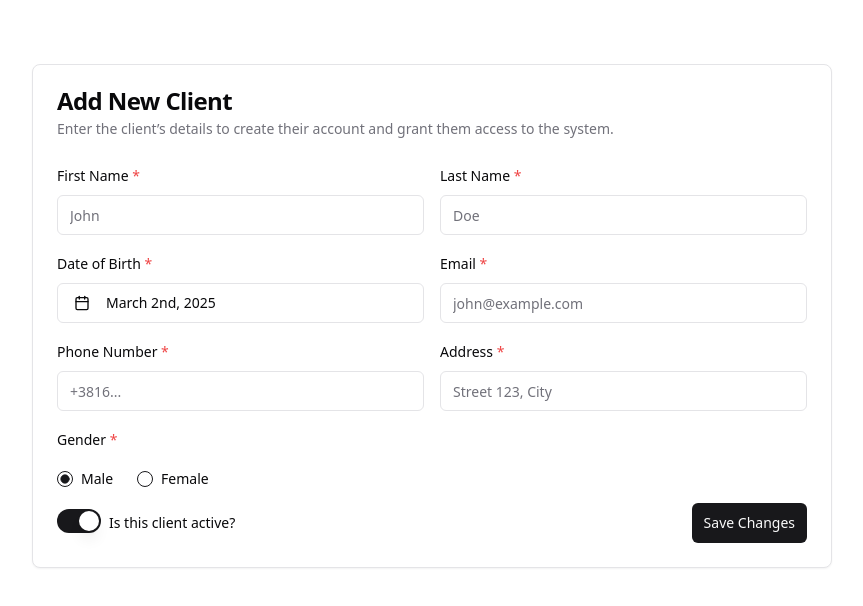
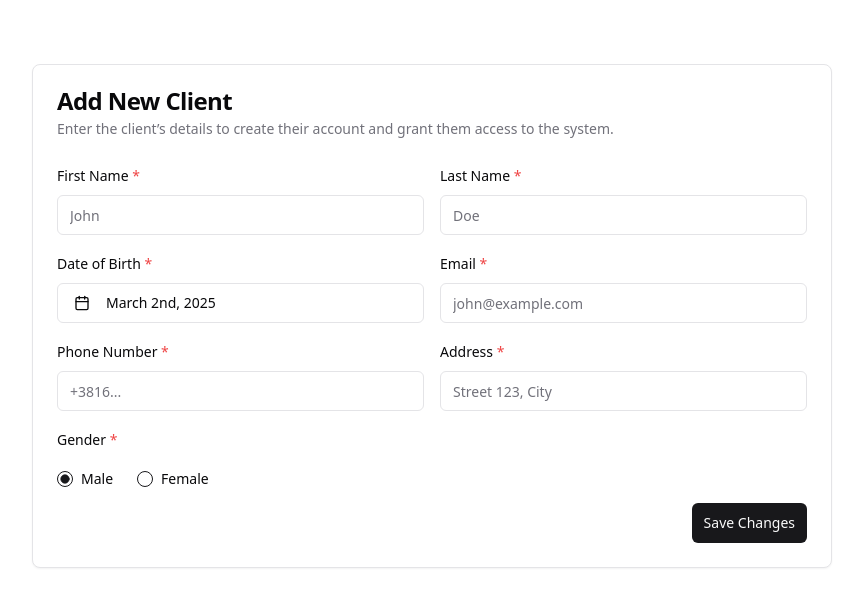
Before and after one commit to vuksijakovic/Banka-4-Frontend, a Next.js app: page /test-client in a window 1280 px wide. Shown: the top 606 px of the page, without its empty margins (208-1071 px from the left). Built offline with nearby package versions, Linux system fonts and the light colour scheme.

Commit message:
Remove active field

```diff
--- a/src/components/client/client-form.tsx
+++ b/src/components/client/client-form.tsx
@@ -23,7 +23,6 @@ import {
   PopoverTrigger,
 } from '@/components/ui/popover';
 import { RadioGroup, RadioGroupItem } from '@/components/ui/radio-group';
-import { Switch } from '@/components/ui/switch';
 import { z } from 'zod';
 import { zodResolver } from '@hookform/resolvers/zod';
 import { SomePartial } from '@/types/utils';
@@ -47,7 +46,6 @@ const formSchema = z.object({
   address: z.string().min(1, 'Address is required'),
   gender: z.enum(['male', 'female'], { required_error: 'Gender is required' }),
   privilege: z.union([z.tuple([]), z.array(z.enum(CLIENT_PRIVILEGES))]),
-    active: z.boolean().default(true),
 });
 
 export type ClientFormAction =
@@ -257,28 +255,13 @@ export default function ClientForm({
           )}
         />
 
-                {/* Active */}
-                <div className="flex items-center col-span-2 justify-between w-full">
-                    <div className="flex items-center gap-2">
-                        <FormField
-                            control={form.control}
-                            name="active"
-                            render={({ field }) => (
-                                <FormItem>
-                                    <FormControl>
-                                        <Switch
-                                            onCheckedChange={field.onChange}
-                                            checked={field.value}
-                                        />
-                                    </FormControl>
-                                    <FormMessage className="text-red-500" />
-                                </FormItem>
-                            )}
-                        />
-                        <Label>Is this client active?</Label>
-                    </div>
-
-                    <Button disabled={isPending} type="submit" className="px-3 py-1 text-sm">
+        {/* Submit Button */}
+        <div className="flex justify-end w-full col-span-2">
+          <Button
+            disabled={isPending}
+            type="submit"
+            className="px-3 py-1 text-sm"
+          >
             {isPending ? 'Saving...' : 'Save Changes'}
           </Button>
         </div>
```
Lines whose indentation alone changed are shown as unchanged.
